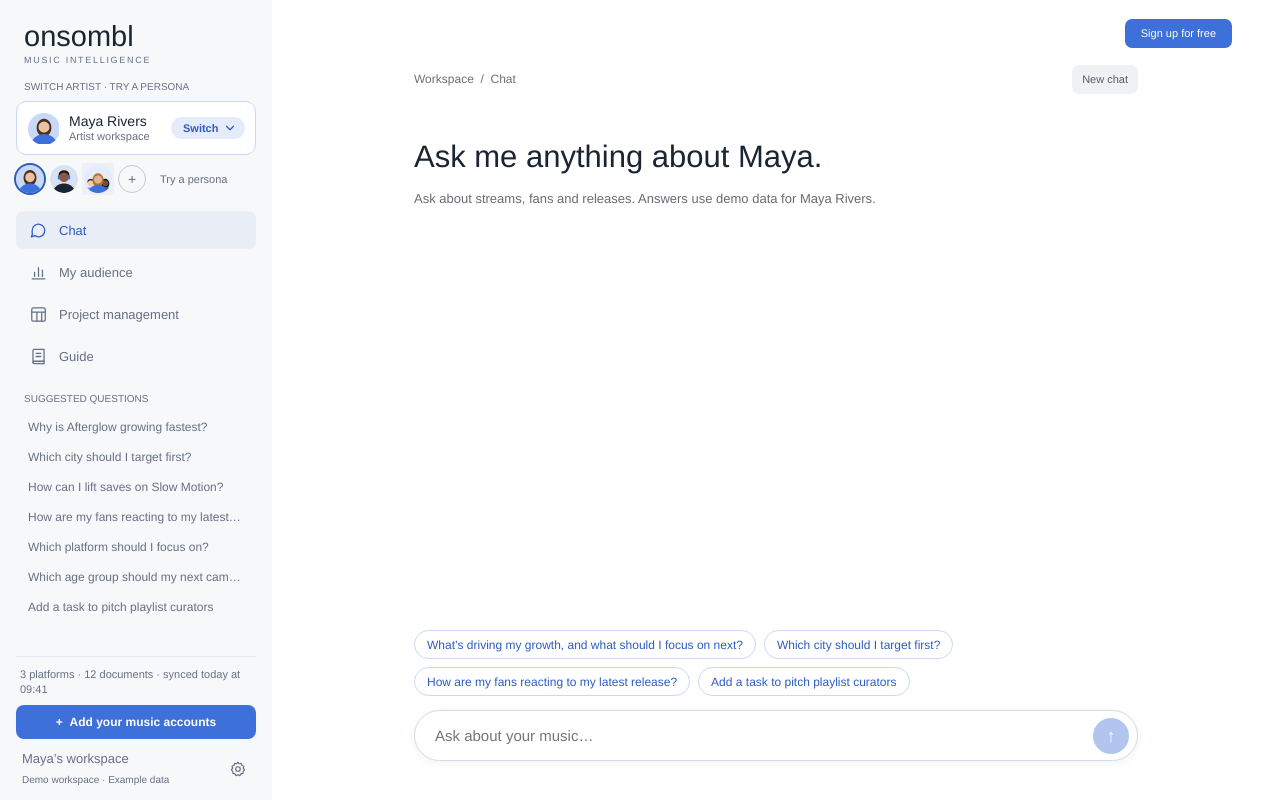
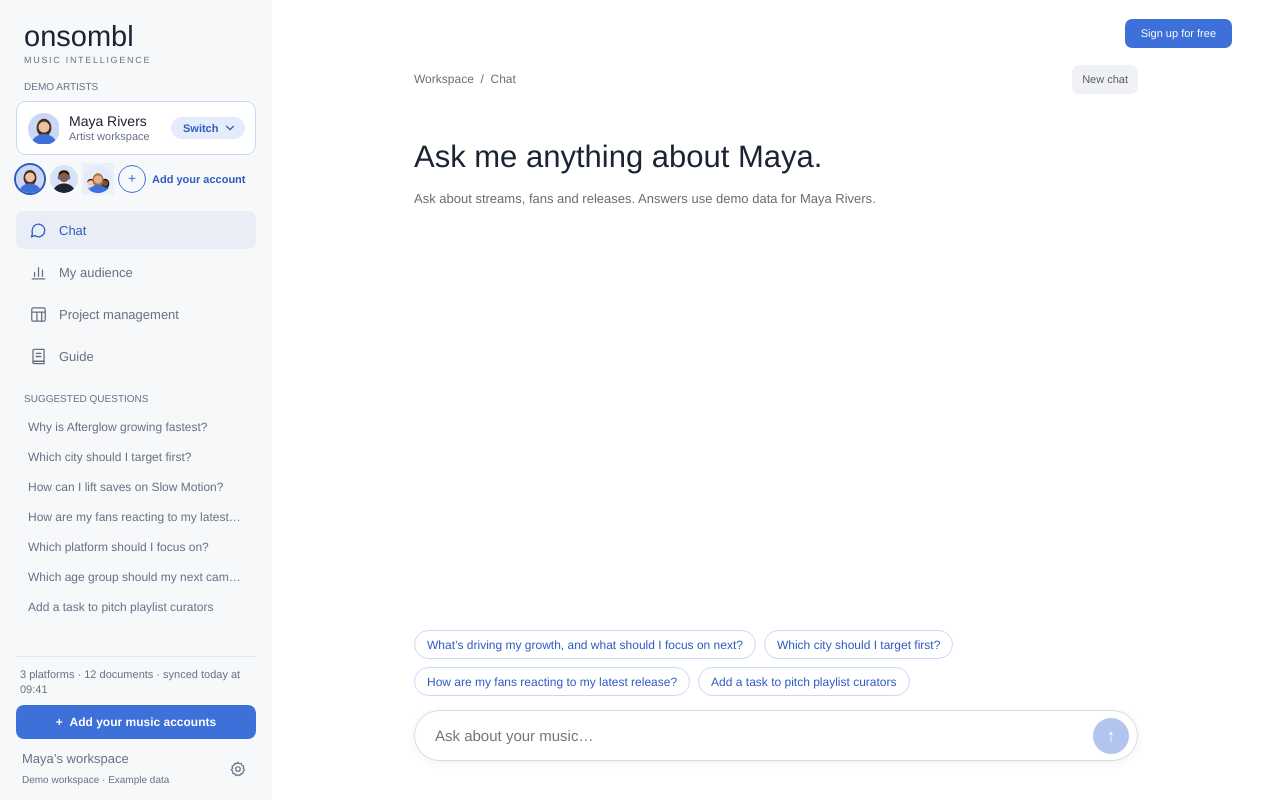
Before and after one commit to mcainshhamish/onsombl, a React (Vite) app: page / in a window 1280 px wide. Built offline with nearby package versions, Linux system fonts and the light colour scheme.

Commit message:
Replace Try a persona with an Add your account call to action
Co-Authored-By: Claude Sonnet 5.5 <noreply@anthropic.com>
Claude-Session: https://claude.ai/code/session_01XB1vNoZUdUU8HgtdYBt71W

```diff
--- a/src/App.tsx
+++ b/src/App.tsx
@@ -118,6 +118,7 @@ export default function App() {
         persona={persona}
         onPersona={setPersonaId}
         onAddAccounts={open}
+        onSignup={() => setAccess(true)}
         platformCount={platformCount}
         documentCount={data?.overview.indexed_documents ?? '–'}
         lastSynced={data?.overview.last_synced.replace(/^Synced /, '') ?? ''}
--- a/src/components/Sidebar.tsx
+++ b/src/components/Sidebar.tsx
@@ -18,6 +18,7 @@ interface Props {
   persona: Persona;
   onPersona: (id: string) => void;
   onAddAccounts: () => void;
+  onSignup: () => void;
   onAsk: (question: string) => void;
   suggestions: string[];
   platformCount: number;
@@ -32,7 +33,7 @@ const NAV: { id: View; label: string; Icon: typeof ConversationIcon }[] = [
   { id: 'guide', label: 'Guide', Icon: GuideIcon },
 ];
 
-export default function Sidebar({ open, onClose, view, onView, persona, onPersona, onAddAccounts, onAsk, suggestions, platformCount, documentCount, lastSynced }: Props) {
+export default function Sidebar({ open, onClose, view, onView, persona, onPersona, onAddAccounts, onSignup, onAsk, suggestions, platformCount, documentCount, lastSynced }: Props) {
   const [menuOpen, setMenuOpen] = useState(false);
   const menuRef = useRef<HTMLDivElement>(null);
 
@@ -57,7 +58,7 @@ export default function Sidebar({ open, onClose, view, onView, persona, onPerson
         <div className="sb-tagline">MUSIC INTELLIGENCE</div>
       </div>
 
-      <div className="sb-label">SWITCH ARTIST · TRY A PERSONA</div>
+      <div className="sb-label">DEMO ARTISTS</div>
       <div className="sb-card" ref={menuRef}>
         <img className="sb-card-avatar" src={avatarMayaCard} alt="" />
         <div className="sb-card-text">
@@ -92,10 +93,10 @@ export default function Sidebar({ open, onClose, view, onView, persona, onPerson
             <img src={AVATARS[p.id]} alt="" />
           </button>
         ))}
-        <button className="persona-add" onClick={() => setMenuOpen(true)} aria-label="Try a persona">
-          +
+        <button className="persona-cta" onClick={onSignup}>
+          <span className="persona-add">+</span>
+          <span className="persona-hint">Add your account</span>
         </button>
-        <span className="persona-hint">Try a persona</span>
       </div>
 
       <nav className="sb-nav">
--- a/src/styles.css
+++ b/src/styles.css
@@ -1848,3 +1848,10 @@ button {
   .toolbar-right { flex-wrap: wrap; gap: 8px; }
   .toolbar-right .select .chip-btn, .toolbar-right .select:nth-child(1) .chip-btn, .toolbar-right .select:nth-child(2) .chip-btn { width: auto; }
 }
+.persona-cta { display: flex; align-items: center; gap: 0; margin-left: 2px; padding: 0 6px 0 0; border-radius: 16px; }
+.persona-cta:hover .persona-hint { color: var(--accent-dark); text-decoration: underline; }
+.persona-cta .persona-hint { margin-left: 8px; font-size: 12px; font-weight: 700; color: var(--accent-dark); }
+.persona-cta .persona-add { margin-left: 0; border-color: var(--accent); color: var(--accent); }
+@media (max-height: 700px) { .persona-hint { display: inline; } }
+.persona-cta .persona-hint { white-space: nowrap; font-size: 11px; margin-left: 6px; }
+.persona-cta { padding-right: 0; }
```
